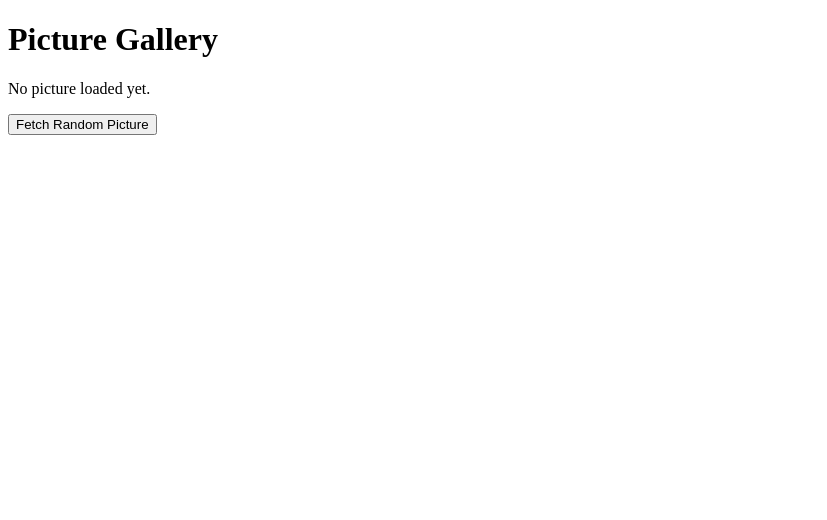
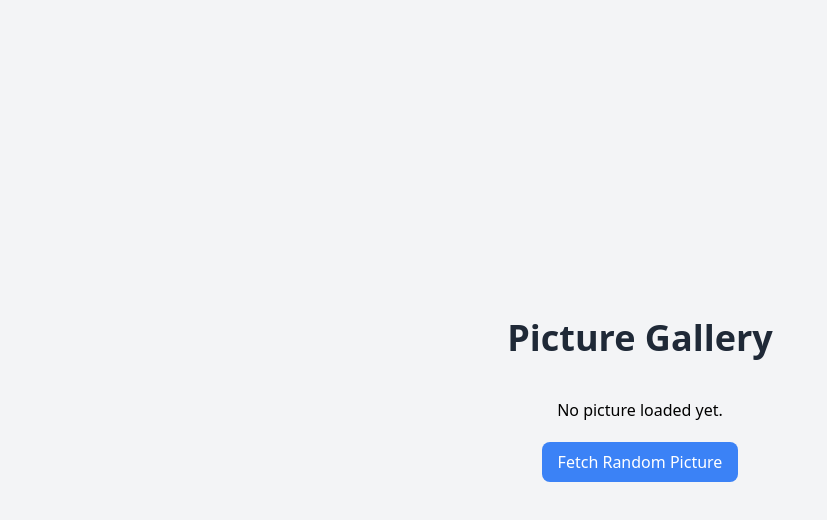
Before and after one commit to DOLUWAMU-TAIWO/react-picture-gallery, a React (Create React App) app: page / in a window 1280 px wide. Shown: the top 520 px of the page, without its empty margins (0-827 px from the left). Built offline with nearby package versions, Linux system fonts and the light colour scheme.

Commit message:
Ready for production deployment

```diff
--- a/package.json
+++ b/package.json
@@ -5,7 +5,7 @@
   "dependencies": {
     "react": "^18.3.1",
     "react-dom": "^18.3.1",
-    "react-scripts": "4.0.3",
+    "react-scripts": "^5.0.1",
     "web-vitals": "^1.0.1"
   },
   "scripts": {
@@ -34,6 +34,9 @@
   },
   "proxy": "http://localhost:8080",
   "devDependencies": {
+    "@babel/plugin-proposal-private-property-in-object": "^7.21.11",
+    "autoprefixer": "^10.4.20",
+    "postcss": "^8.4.47",
     "tailwindcss": "^2.2.19"
   }
 }
--- /dev/null
+++ b/postcss.config.js
@@ -0,0 +1,6 @@
+module.exports = {
+  plugins: {
+    tailwindcss: {},
+    autoprefixer: {},
+  },
+};
--- a/src/PictureDisplay.js
+++ b/src/PictureDisplay.js
@@ -36,11 +36,11 @@ const PictureDisplay = () => {
       {error && <p style={{ color: 'red' }}>Error: {error}</p>}
       {picture.url ? (
         <div className="relative shadow-lg rounded-xl overflow-hidden w-full md:w-1/2">
-          <img
-            src={picture.url}
-            alt={`Photo ID: ${picture.id}`}
-            className="w-full h-96 object-cover"
-          />
+         <img
+          src={picture.url}
+          alt={picture.id}  // Simply use the picture ID or any relevant info
+          className="w-full h-96 object-cover"
+        />
         </div>
       ) : (
         <p>No picture loaded yet.</p>
--- a/tailwind.config.js
+++ b/tailwind.config.js
@@ -1,7 +1,11 @@
 module.exports = {
-  content: ['./src/**/*.{js,jsx,ts,tsx}', './public/index.html'],
+  purge: ['./src/**/*.{js,jsx,ts,tsx}', './public/index.html'],  // Ensure purge is set for production
+  darkMode: false, // or 'media' or 'class'
   theme: {
     extend: {},
   },
+  variants: {
+    extend: {},
+  },
   plugins: [],
-}
+};
```
Also changed, not shown: 1 other file (tests, documents, lock files or other folders).
